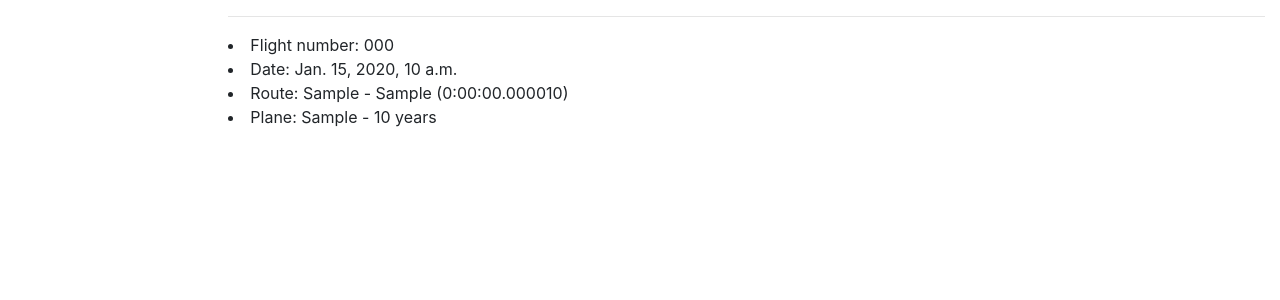
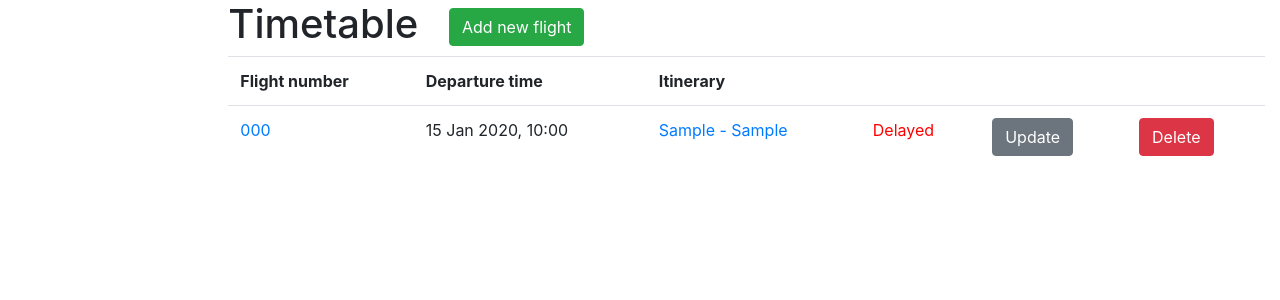
Before and after one commit to viktory-koroliova/flight_manager_mate, a Django app: page /flights/ in a window 1280 px wide. Shown: the top 300 px of the page. Run offline with Django 4.2, Linux system fonts and the light colour scheme; a user stored in the database is signed in; tables that the repository leaves empty hold one stand-in row (values such as "Sample post").

Commit message:
Impoved template flight_list

```diff
--- a/templates/flight/flight_list.html
+++ b/templates/flight/flight_list.html
@@ -1,16 +1,45 @@
 {% extends "base.html" %}
 
 {% block content %}
-  {% for flight in flight_list %}
-    <hr>
-    <li>Flight number: {{ flight.number }}</li>
-    <li>Date: {{ flight.departure  }}</li>
-    <li>Route: {{ flight.route.departure_airport }} - {{ flight.route.arrival_airport }} ({{ flight.route.duration }})</li>
-    <li>Plane: {{ flight.aircraft.type }} - {{ flight.aircraft.age }} years</li>
+  <h1>
+    Timetable
+    <a href="{% url 'flight:flight-create' %}" class="btn btn-success link-to-page" style="margin-left: 20px">
+      Add new flight
+    </a>
+  </h1>
+  {% if flight_list %}
 
-{#    <li>{{  }}</li>#}
+    <table class="table">
+      <tr>
+        <th>Flight number</th>
+        <th>Departure time</th>
+        <th>Itinerary</th>
+        <th>{# Delay_status #}</th>
+        <th>{# Update #}</th>
+        <th>{# Delete #}</th>
+      </tr>
 
-
-  {% endfor %}
+      {% for flight in flight_list %}
+        <tr>
+          <td>
+            <a href="{% url 'flight:flight-detail' pk=flight.id%}">{{ flight.number }}</a>
+          </td>
+          <td>{{ flight.departure|date:'d M Y, H:i' }}</td>
+          <td>
+            <a href="{% url 'flight:route-detail' pk=flight.route.id%}">{{ flight.route }}</a>
+          </td>
+          <td>{% if flight.is_delayed %} <span style="color: red">Delayed</span>{% endif %}</td>
+          <td>
+            <a href="{% url 'flight:flight-update' pk=flight.id %}" class="btn btn-secondary link-to-page">Update</a>
+          </td>
+          <td>
+            <a href="{% url 'flight:flight-delete' pk=flight.id %}" class="btn btn-danger link-to-page">Delete</a>
+          </td>
+        </tr>
+      {% endfor %}
+    </table>
+    {% else %}
+    <p>There is no one hired yet.</p>
+  {% endif %}
 
 {% endblock %}
```
